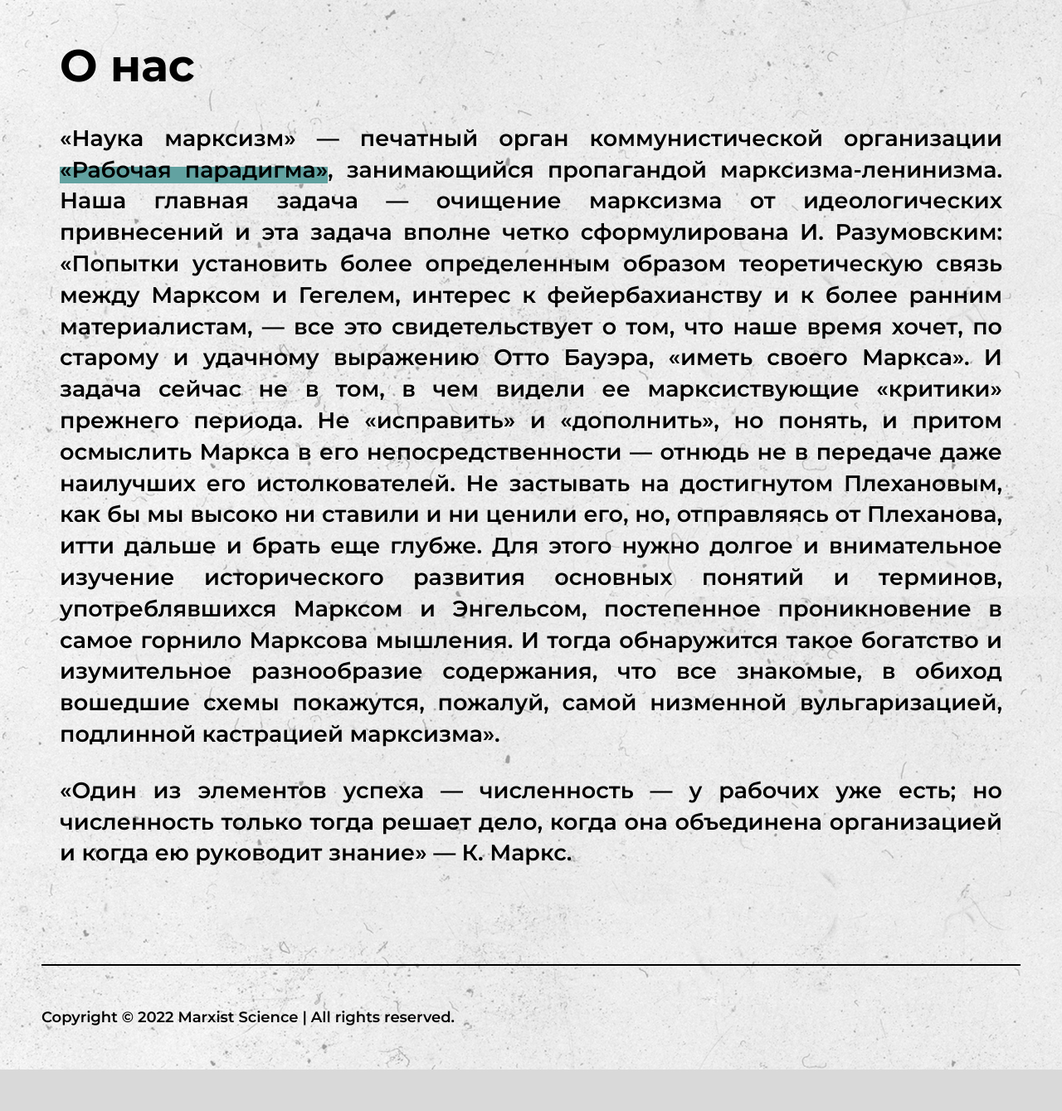
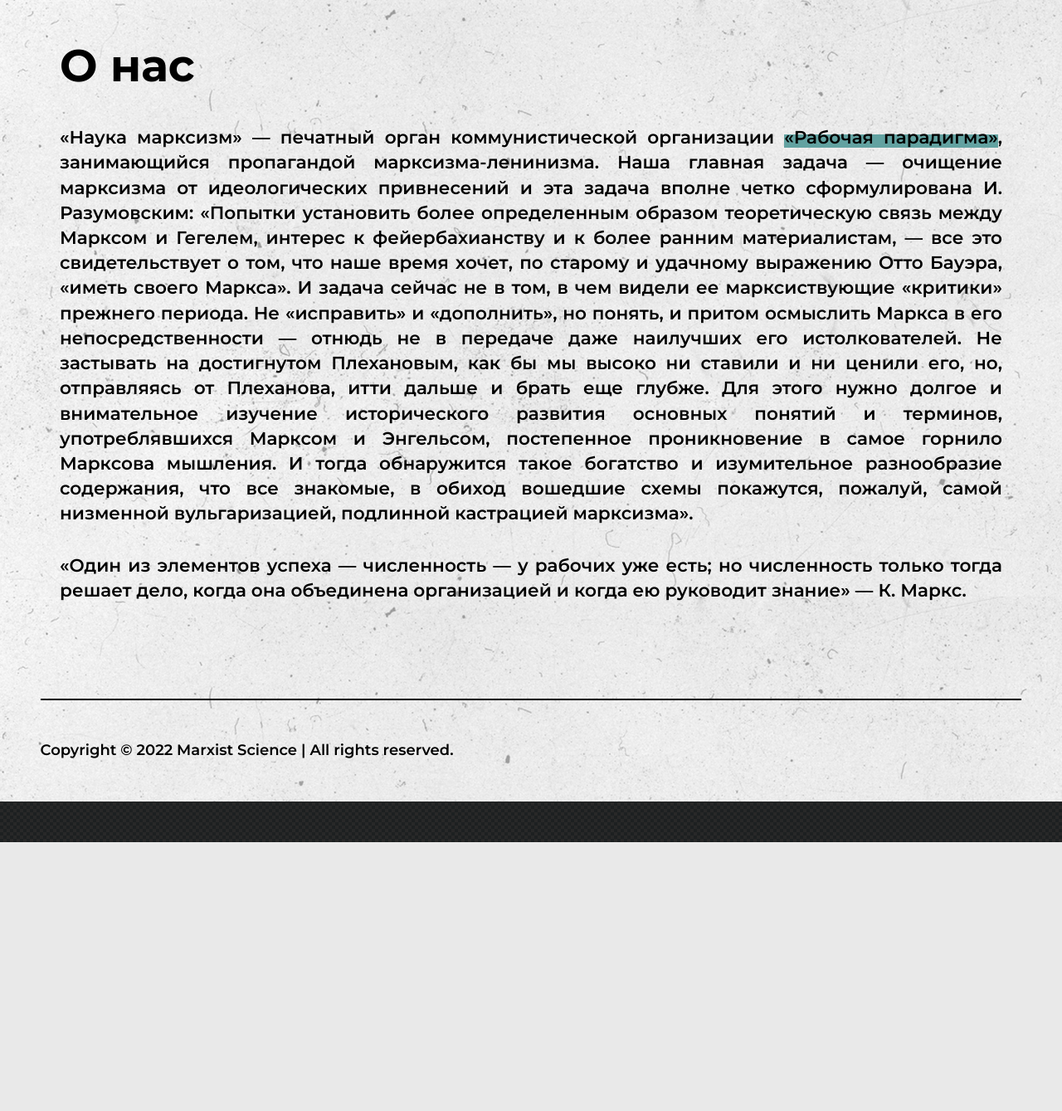
Before and after one commit to theamazingwaffle/marxist-science, a PHP site: page / in a window 1280 px wide. Shown: the part 73-1412 px from the top of the page at 83% size. After the commit the page ends 1088 px from the top, so only its background shows below. Run offline with PHP 8.4, Linux system fonts and the light colour scheme.

Commit message:
little better

```diff
--- a/css/styles.css
+++ b/css/styles.css
@@ -54,25 +54,17 @@
     border-radius: 0;
     outline: none; }
 
-head {
-  height: 0; }
-
 body {
-  background: #D9D9D9;
+  background: url("../img/bg-tile.png");
   margin-top: 4rem; }
   body div.content {
-    min-height: 95vh;
     max-width: 1280px;
     margin: auto;
-    position: relative;
-    background-image: url("../img/bg2.png");
-    background-color: #fff;
-    background-repeat: repeat-y;
+    background: #fff url("../img/bg2.png");
     background-size: contain;
     background-blend-mode: difference; }
   body nav.main-navbar {
-    background-image: url("../img/bg.png");
-    background-repeat: repeat;
+    background: url("../img/bg.png");
     background-size: cover;
     color: #fff;
     position: fixed;
@@ -84,7 +76,7 @@
       display: flex;
       flex-flow: row;
       align-items: center;
-      height: 4rem; }
+      min-height: 4rem; }
       body nav.main-navbar div.navbar-inner a.logo {
         margin: 0 1.5rem;
         height: 3.2rem; }
@@ -94,11 +86,10 @@
       body nav.main-navbar div.navbar-inner ul.navbar-menu {
         list-style-type: none;
         display: flex;
-        flex-flow: row;
+        flex-flow: row wrap;
         align-items: center;
         justify-content: center; }
         body nav.main-navbar div.navbar-inner ul.navbar-menu li {
-          text-align: center;
           margin-right: .75rem; }
           body nav.main-navbar div.navbar-inner ul.navbar-menu li.active a {
             background: #282828;
@@ -109,9 +100,6 @@
             padding: 1.5rem;
             font-size: 1rem;
             display: block; }
-    body nav.main-navbar span.menu {
-      display: none;
-      font-size: 2.5rem; }
   body section {
     margin: 4rem 0;
     padding: 2.4rem 4rem; }
@@ -120,13 +108,13 @@
       font-weight: 700;
       font-size: 3rem; }
     body section p {
-      margin-top: 30px;
-      font-size: 1.5rem;
       color: #000;
+      margin-top: 1.8rem;
+      font-size: 1.2rem;
       text-align: justify; }
   body footer {
-    margin: 50px;
-    padding: 50px 0;
+    margin: 2.7rem;
+    padding: 2.7rem 0;
     border-top: 2px solid #000;
     color: #000; }
 
--- a/css/styles.scss
+++ b/css/styles.scss
@@ -72,31 +72,21 @@
   }
 }
 
-head {
-  height: 0;
-}
-
 body {
-  background: #D9D9D9;
+  background: url("../img/bg-tile.png");
   margin-top: 4rem;
 
   div.content {
-    min-height: 95vh;
     max-width: 1280px;
     margin: auto;
-    position: relative;
 
-    background-image: url("../img/bg2.png");
-    background-color: #fff;
-    background-repeat: repeat-y;
+    background: #fff url("../img/bg2.png");
     background-size: contain;
     background-blend-mode: difference;
-
   }
 
   nav.main-navbar {
-    background-image: url("../img/bg.png");
-    background-repeat: repeat;
+    background: url("../img/bg.png");
     background-size: cover;
     color: #fff;
 
@@ -111,7 +101,7 @@
       display: flex;
       flex-flow: row;
       align-items: center;
-      height: 4rem;
+      min-height: 4rem;
 
       a.logo {
         margin: 0 1.5rem;
@@ -127,12 +117,11 @@
         list-style-type: none;
 
         display: flex;
-        flex-flow: row;
+        flex-flow: row wrap;
         align-items: center;
         justify-content: center;
 
         li {
-          text-align: center;
           margin-right: .75rem;
           &.active a {
             background: #282828;
@@ -148,11 +137,6 @@
         }
       }
     }
-
-    span.menu {
-      display: none;
-      font-size: 2.5rem;
-    }
   } // div.main-navbar
 
   section {
@@ -166,16 +150,16 @@
     }
 
     p {
-      margin-top: 30px;
-      font-size: 1.5rem;
       color: #000;
+      margin-top: 1.8rem;
+      font-size: 1.2rem;
       text-align: justify;
     }
   }
 
   footer {
-    margin: 50px;
-    padding: 50px 0;
+    margin: 2.7rem;
+    padding: 2.7rem 0;
     border-top: 2px solid #000;
     color: #000;
   }
```
Also changed, not shown: img/bg-tile.png (added), 1 other file.
